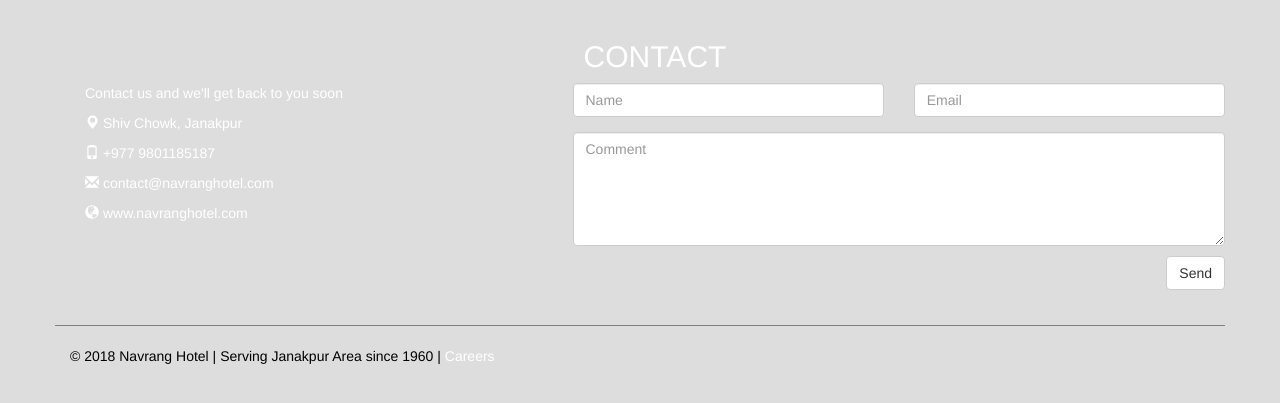
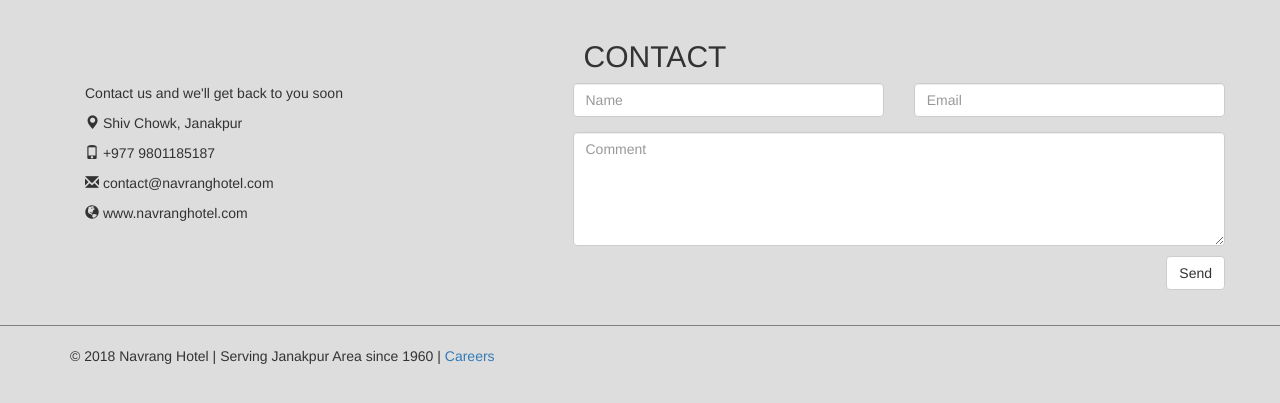
Before and after one commit to navrang-hotel/navrang, a Django app: page /base/contact/ in a window 1280 px wide. Shown: the part 50-453 px from the top of the page. Run offline with Django 3.2, Linux system fonts and the light colour scheme; some libraries are stand-ins or nearby versions.

Commit message:
make container-fluid footer

```diff
--- a/base/templates/base/base_generic.html
+++ b/base/templates/base/base_generic.html
@@ -67,10 +67,12 @@
     </main>
 
     <footer>
-      <div class="container nb-std-ftr">
-        <p class="nb-fg-white">
-&copy; 2018 Navrang Hotel  |  Serving Janakpur Area since 1960 |  <a href="" class="nb-std-link">Careers</a>
-        </p>
+      <div class="container-fluid nb-std-ftr">
+        <div class="container">
+          <p class="nb-fg-white-rm">
+&copy; 2018 Navrang Hotel  |  Serving Janakpur Area since 1960 |  <a href="" class="nb-std-link-rm">Careers</a>
+          </p>
+        </div>
       </div>
     </footer>
   </body>
--- a/base/templates/base/contact.html
+++ b/base/templates/base/contact.html
@@ -6,7 +6,7 @@
 
 {% block content %}
 <!-- Contact -->
-<div class="container bg-grey fg-white">
+<div class="container bg-grey fg-white-rm">
   <h2 class="text-center">CONTACT</h2>
   <div class="row">
     <div class="col-sm-5">
```
Also changed, not shown: base/templates/base/index.html (+2 -8 lines).
